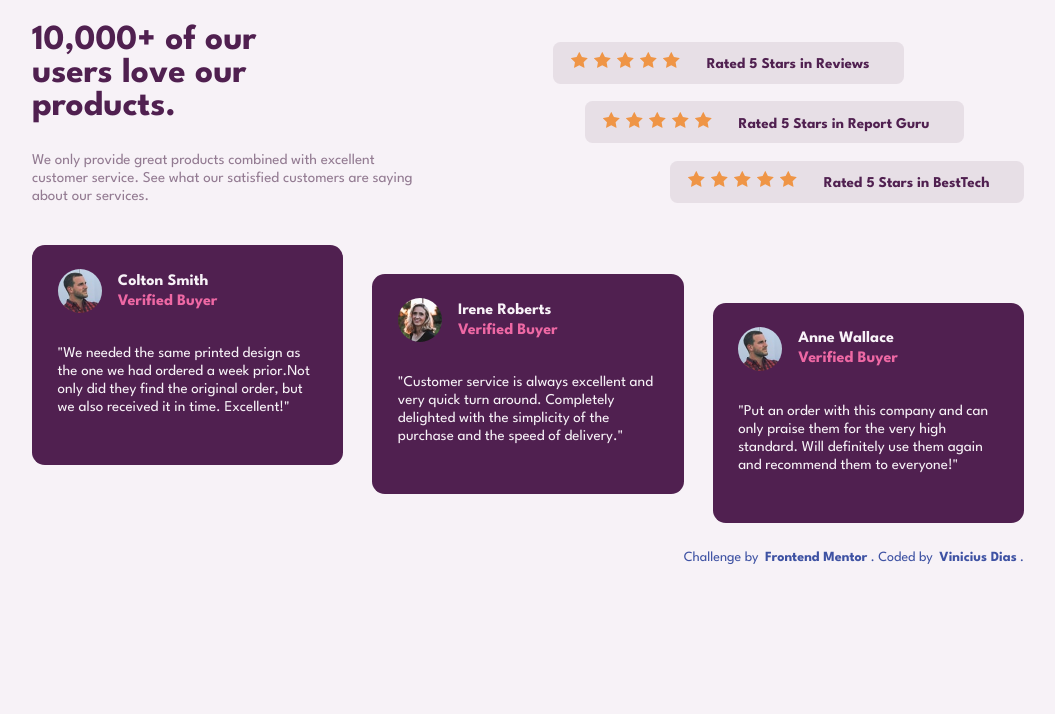
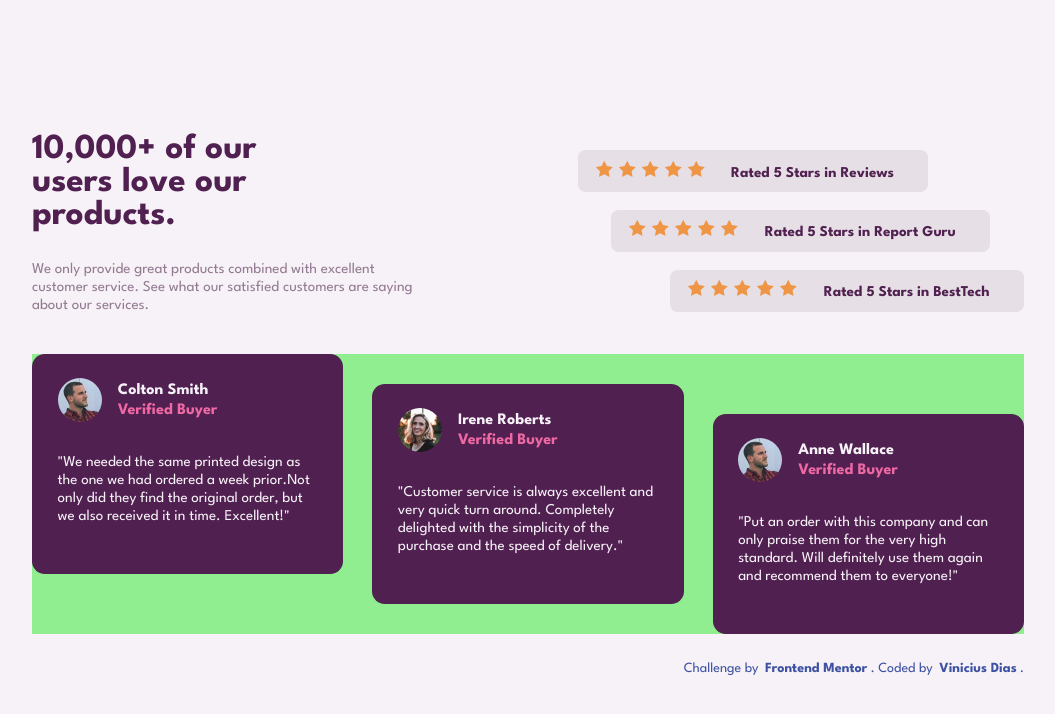
Before and after one commit to vinicius-dias3/social-proof-section-master, a plain HTML site: page index.html in a window 1280 px wide. Shown: the whole page, without its empty margins (112-1167 px from the left). Drawn offline with Linux system fonts and the light colour scheme.

Commit message:
pequenas alteracoes

```diff
--- a/index.html
+++ b/index.html
@@ -69,12 +69,12 @@
           </p>
         </div>
       </container>
-      <div class="footer">
-        Challenge by
-        <a href="https://www.frontendmentor.io?ref=challenge" target="_blank"
-          >Frontend Mentor</a
-        >. Coded by <a href="#">Vinicius Dias</a>.
-      </div>
+    <footer class="footer">
+      Challenge by
+      <a href="https://www.frontendmentor.io?ref=challenge" target="_blank"
+        >Frontend Mentor</a
+      >. Coded by <a href="#">Vinicius Dias</a>.
+    </footer>
     </main>
   </body>
 </html>
--- a/src/css/style.css
+++ b/src/css/style.css
@@ -9,7 +9,7 @@ html {
 }
 
 body {
-    /* height: 100vh; */
+    height: 100vh;
     display: flex;
     justify-content: center;
     align-items: center;
@@ -38,10 +38,16 @@ main .container-flex {
 
 .container-flex .titulo {
     width: 40%;
+
 }
 
 .container-flex .avaliacoes {
-    width: 55%;
+    width: 45%;
+    display: flex;
+    flex-direction: column;
+    justify-content: space-evenly;
+    align-items: flex-end;
+    /* background-color: darkgray; */
 }
 
 .container-flex .titulo h1 {
@@ -56,14 +62,6 @@ main .container-flex {
     color: hsl(303, 10%, 53%);
 }
 
-.container-flex .avaliacoes {
-    display: flex;
-    flex-direction: column;
-    justify-content: space-evenly;
-    align-items: flex-end;
-    /* background-color: darkgray; */
-}
-
 .container-flex .avaliacoes p {
     color: hsl(300, 43%, 22%);
     background-color: hsla(302, 10%, 53%, 0.161);
@@ -74,15 +72,11 @@ main .container-flex {
 }
 
 .container-flex .avaliacoes .p-1 {
-    margin-right: 8em;
+    align-self: flex-start;
 }
 
 .container-flex .avaliacoes .p-2 {
-    margin-right: 4em;
-}
-
-.container-flex .avaliacoes .p-3 {
-    margin-right: 0;
+    align-self: center;
 }
 
 .container-flex .avaliacoes img {
@@ -96,8 +90,9 @@ main .container-flex {
 .container-grid {
     display: grid;
     grid-template-columns: repeat(auto-fit, minmax(250px, 1fr));
+    grid-template-rows: 280px;
     grid-column-gap: 1.8em;
-    /* background-color: cornsilk; */
+    background-color: lightgreen;
     margin-top: 2em;
 }
 
@@ -140,11 +135,11 @@ main .container-flex {
 }
 
 .container-grid .item-2 {
-    margin-top: 1.8em;
+    align-self: center;
 }
 
 .container-grid .item-3 {
-    margin-top: 3.6em;
+    align-self: flex-end;
 }
 
 .footer {
```
